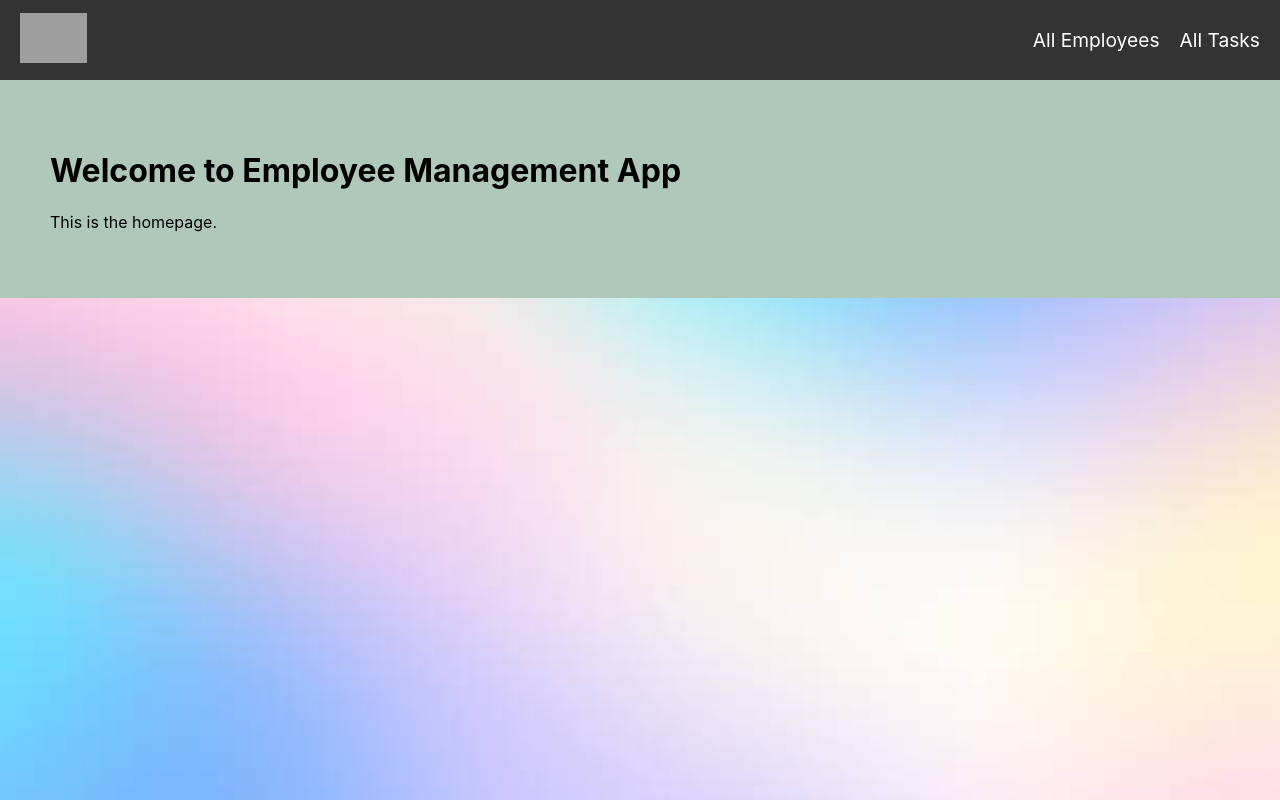
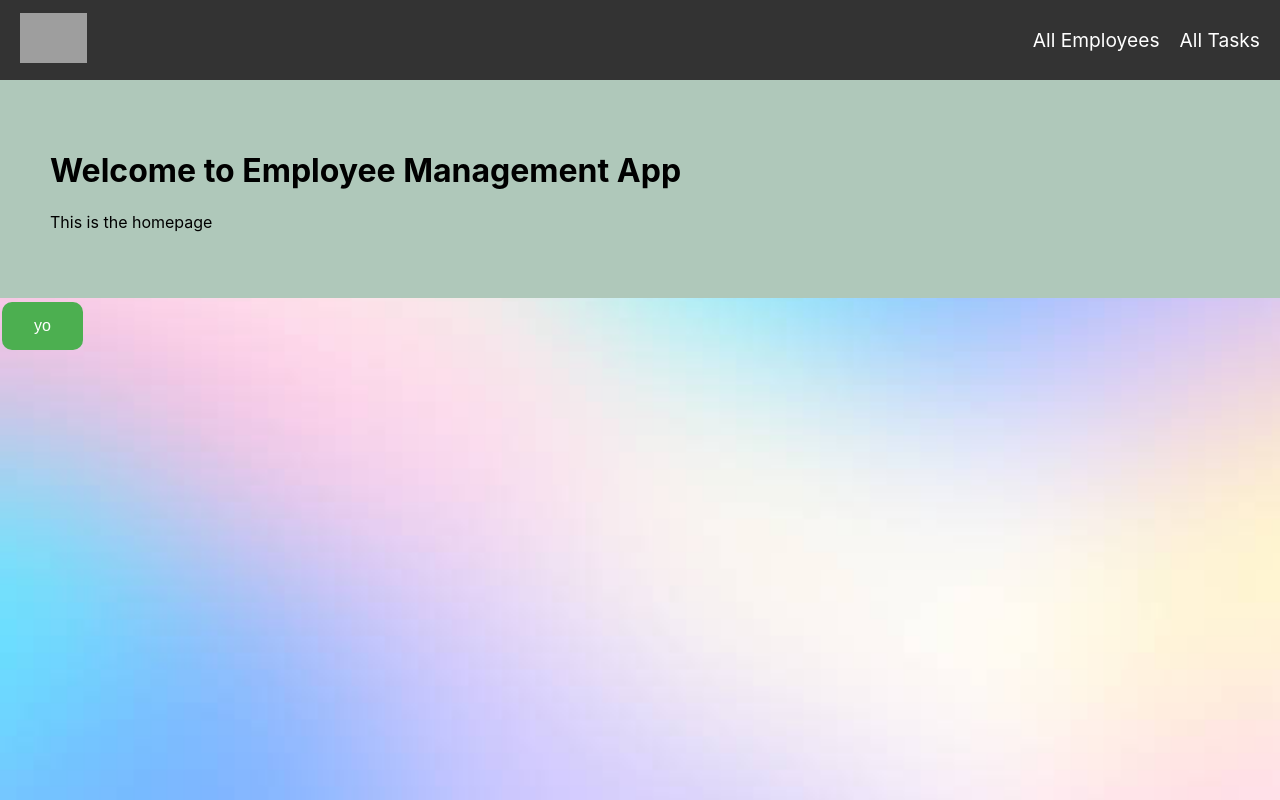
Before and after one commit to YoussefElsuradi/React-CRUD-Frontend, a React (Create React App) app: page / in a window 1280 px wide. Built offline with nearby package versions, Linux system fonts and the light colour scheme; grey boxes are pictures that could not be loaded.

Commit message:
updated the layout

```diff
--- a/src/App.css
+++ b/src/App.css
@@ -39,3 +39,22 @@ body {
   background-color: #afc8ba;
   padding: 50px;
 }
+
+.button1 {
+  background-color: #4CAF50;
+  border: none;
+  color: white;
+  padding: 15px 32px;
+  text-align: center;
+  text-decoration: none;
+  display: inline-block;
+  font-size: 16px;
+  margin: 4px 2px;
+  transition-duration: 0.4s;
+  cursor: pointer;
+  border-radius: 10px;
+}
+
+button:hover {
+  background-color: #3e8e41;
+}
--- a/src/App.js
+++ b/src/App.js
@@ -20,8 +20,9 @@ function App() {
       </nav>
       <div className="content">
         <h1>Welcome to Employee Management App</h1>
-        <p>This is the homepage.</p>
+        <p>This is the homepage</p>
       </div>
+      <button className="button1">yo</button>
     </div>
 
   );
```
